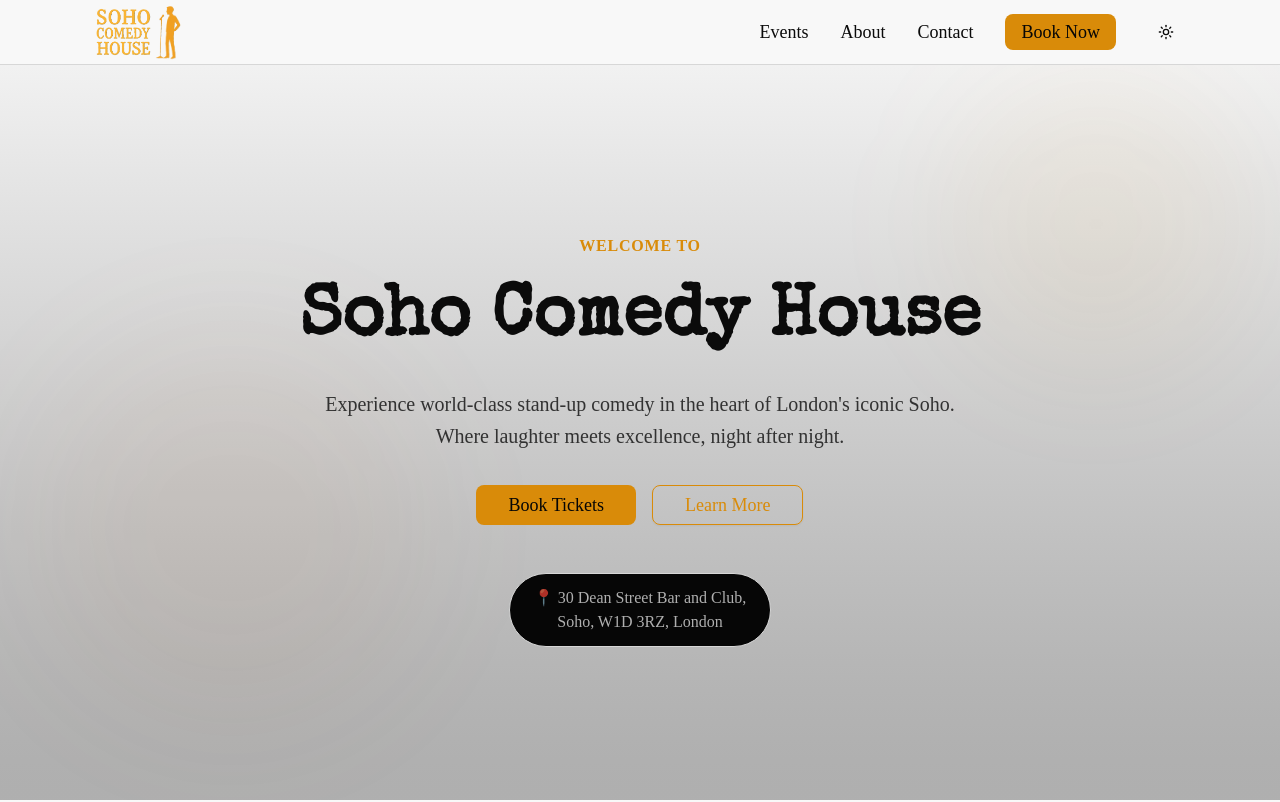
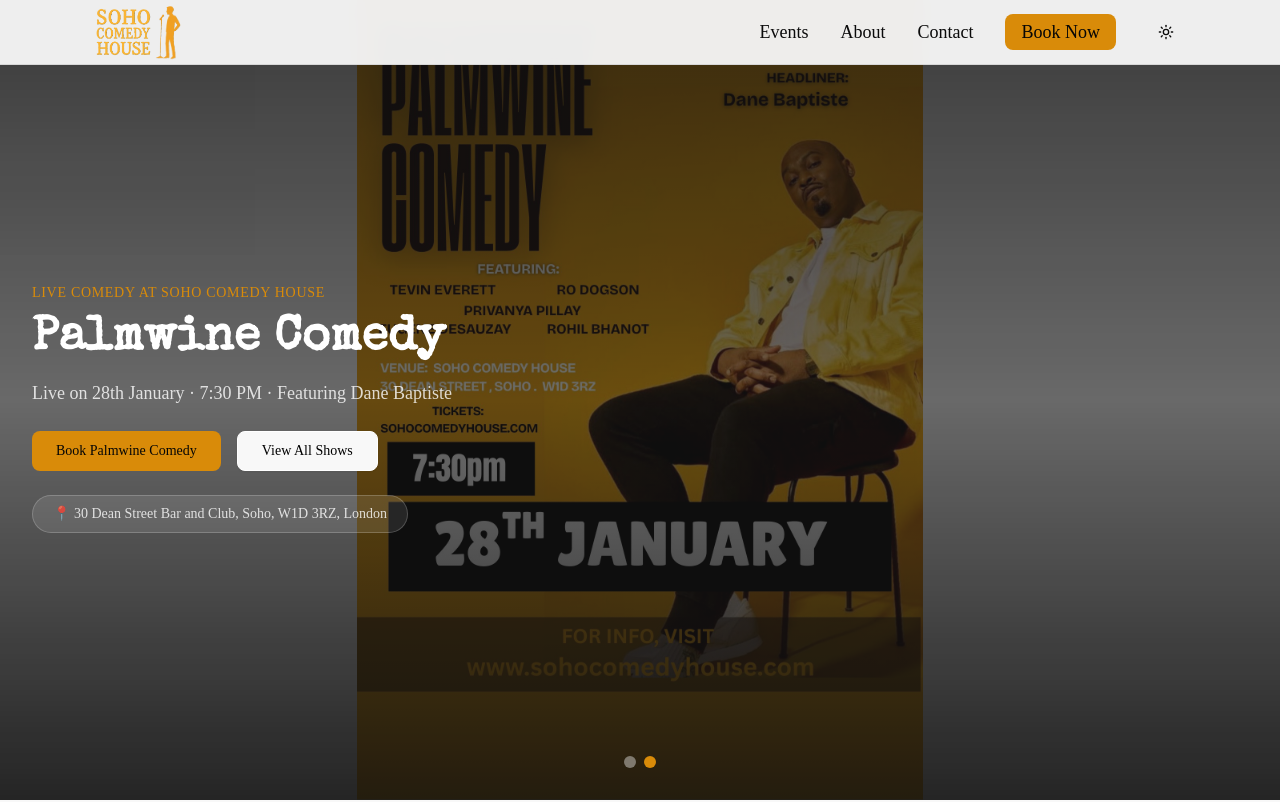
Before and after one commit to maurya-ayush/soho-comedy-house, a React (Vite) app: page / in a window 1280 px wide. Shown: the top 802 px of the page. Built offline with nearby package versions, Linux system fonts and the light colour scheme; no server answers.

Commit message:
Added Moday and Special Shows. Changed the Hero Sections style and Layout.

```diff
--- a/src/components/hero.tsx
+++ b/src/components/hero.tsx
@@ -1,60 +1,114 @@
-import { Button } from "@/components/ui/button"
+"use client";
+
+import { useEffect, useState } from "react";
+import { Button } from "@/components/ui/button";
+
+const slides = [
+  {
+    title: "Monday Night Sit-Down Comedy",
+    subtitle:
+      "An intimate, hilarious start to your week with seasoned comedians.",
+    image: "/monday-sitdown.jpeg", // ← upload poster here
+    cta: "Book Monday Tickets",
+    link: "/events?day=Monday",
+  },
+  {
+    title: "Palmwine Comedy",
+    subtitle: "Live on 28th January · 7:30 PM · Featuring Dane Baptiste",
+    image: "/palmwine-comedy.jpeg", // ← upload poster here
+    cta: "Book Palmwine Comedy",
+    link: "/events/33688a66-8e81-4189-aa18-674f9e6898a7",
+  },
+];
 
 export default function Hero() {
+  const [current, setCurrent] = useState(0);
+
+  useEffect(() => {
+    const interval = setInterval(() => {
+      setCurrent((prev) => (prev + 1) % slides.length);
+    }, 6000);
+    return () => clearInterval(interval);
+  }, []);
+
   return (
-    <section className="relative min-h-screen pt-20 flex items-center justify-center overflow-hidden bg-linear-to-b from-background dark:from-foreground to-card/30">
-      {/* Decorative elements */}
-      <div className="absolute inset-0 overflow-hidden">
-        <div className="absolute top-20 right-10 w-72 h-72 bg-primary/5 rounded-full blur-3xl" />
-        <div className="absolute bottom-20 left-10 w-96 h-96 bg-accent/5 rounded-full blur-3xl" />
+    <section className="relative min-h-[100svh] sm:min-h-screen pt-20 flex items-center justify-center overflow-hidden">
+      {/* Background Slides */}
+      {slides.map((slide, index) => (
+        <div
+          key={index}
+          className={`absolute inset-0 transition-opacity duration-1000 ${
+            index === current ? "opacity-100" : "opacity-0"
+          }`}
+          style={{
+            backgroundImage: `url(${slide.image})`,
+            backgroundSize: "contain",
+            backgroundRepeat: "no-repeat",
+            backgroundPosition: "center",
+          }}
+        >
+          <div className="absolute inset-0 bg-gradient-to-b from-black/50 via-black/30 to-black/70 md:from-black/80 md:via-black/60 md:to-black/90" />
         </div>
+      ))}
 
-      <div className="relative z-10 max-w-4xl mx-auto px-4 sm:px-6 lg:px-8 text-center py-12 sm:py-0">
-        <p className="text-primary text-lg sm:text-base font-semibold uppercase tracking-wider mb-4">Welcome to</p>
+      {/* Content */}
+      <div className="relative z-10 w-full h-full flex items-end md:items-end md:justify-start px-4 sm:px-8 pb-10 md:pb-16">
+        <div className="max-w-xl text-center md:text-left">
+          <p className="text-primary text-sm uppercase tracking-wider mb-3">
+            Live Comedy at Soho Comedy House
+          </p>
 
-        <h1 className="text-5xl sm:text-6xl lg:text-7xl font-special-elite font-bold mb-6 text-foreground leading-tight">
-          Soho Comedy House
+          <h1 className="text-3xl sm:text-5xl font-special-elite font-bold text-white mb-4">
+            {slides[current].title}
           </h1>
 
-        <p className="text-lg sm:text-xl text-foreground/80 mb-8 max-w-2xl mx-auto leading-relaxed">
-          Experience world-class stand-up comedy in the heart of London's iconic Soho. Where laughter meets excellence,
-          night after night.
+          <p className="text-base sm:text-lg text-white/80 mb-6">
+            {slides[current].subtitle}
           </p>
 
-        <div className="flex flex-col sm:flex-row gap-4 justify-center">
+          <div className="flex flex-col sm:flex-row gap-3 sm:gap-4 justify-center md:justify-start">
             <Button
               size="lg"
-            className="bg-primary text-primary-foreground hover:bg-primary/90 text-base sm:text-lg px-8"
-            onClick={() => {
-              const section = document.getElementById("shows");
-              if (section) {
-                section.scrollIntoView({ behavior: "smooth" });
-              }
-            }}
+              className="bg-primary text-primary-foreground px-6"
+              onClick={() => (window.location.href = slides[current].link)}
             >
-            Book Tickets
+              {slides[current].cta}
             </Button>
+
             <Button
               size="lg"
               variant="outline"
-            className="border-primary dark:border-primary text-primary dark:text-primary hover:bg-primary/10 dark:hover:bg-primary/10 text-base sm:text-lg px-8 bg-transparent"
+              className="border-white text-black hover:bg-white/10 px-6 dark:text-amber-50"
               onClick={() => {
-              const section = document.getElementById("upcoming-shows");
-              if (section) {
-                section.scrollIntoView({ behavior: "smooth" });
-              }
+                document
+                  .getElementById("upcoming-shows")
+                  ?.scrollIntoView({ behavior: "smooth" });
               }}
             >
-            Learn More
+              View All Shows
             </Button>
           </div>
 
-        {/* Location badge */}
-        <div className="mt-12 inline-block bg-card border border-border rounded-full px-6 py-3">
-          <p className="text-sm sm:text-base text-background/70 dark:text-foreground/70">📍 30 Dean Street Bar and Club,</p>
-          <p className="text-sm sm:text-base text-background/70 dark:text-foreground/70">Soho, W1D 3RZ, London</p>
+          <div className="mt-6 inline-block bg-white/10 border border-white/20 rounded-full px-5 py-2">
+            <p className="text-xs sm:text-sm text-white/80">
+              📍 30 Dean Street Bar and Club, Soho, W1D 3RZ, London
+            </p>
           </div>
         </div>
+      </div>
+
+      {/* Slide Indicators */}
+      <div className="absolute bottom-8 flex gap-2">
+        {slides.map((_, index) => (
+          <button
+            key={index}
+            onClick={() => setCurrent(index)}
+            className={`w-3 h-3 rounded-full ${
+              index === current ? "bg-primary" : "bg-white/40"
+            }`}
+          />
+        ))}
+      </div>
     </section>
-  )
+  );
 }
```
Also changed, not shown: public/monday-sitdown.jpeg (added), public/palmwine-comedy.jpeg (added). Lines whose indentation alone changed are shown as unchanged.
